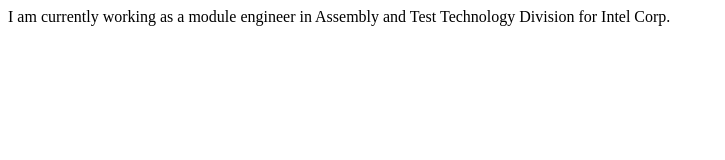
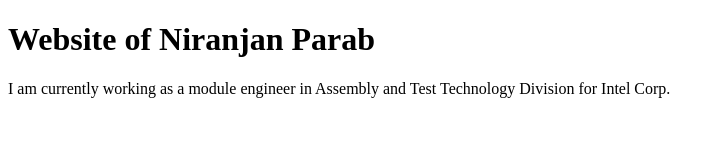
Before and after one commit to niranjan-parab/niranjan-parab.github.io, a plain HTML site: page index.html in a window 1280 px wide. Shown: the whole page, without its empty margins (0-725 px from the left). Drawn offline with Linux system fonts and the light colour scheme.

Commit message:
Update index.html
Added title to the webpage

```diff
--- a/index.html
+++ b/index.html
@@ -1,9 +1,10 @@
 <!DOCTYPE html>
 <html>
   <head>
-    <title> Website of Niranjan Parab</title>
+    <title> Niranjan Parab</title>
   </head>
   <body>
+    <h1> Website of Niranjan Parab</h1>
     I am currently working as a module engineer in Assembly and Test Technology Division for Intel Corp.
   </body>
 </html>
```
